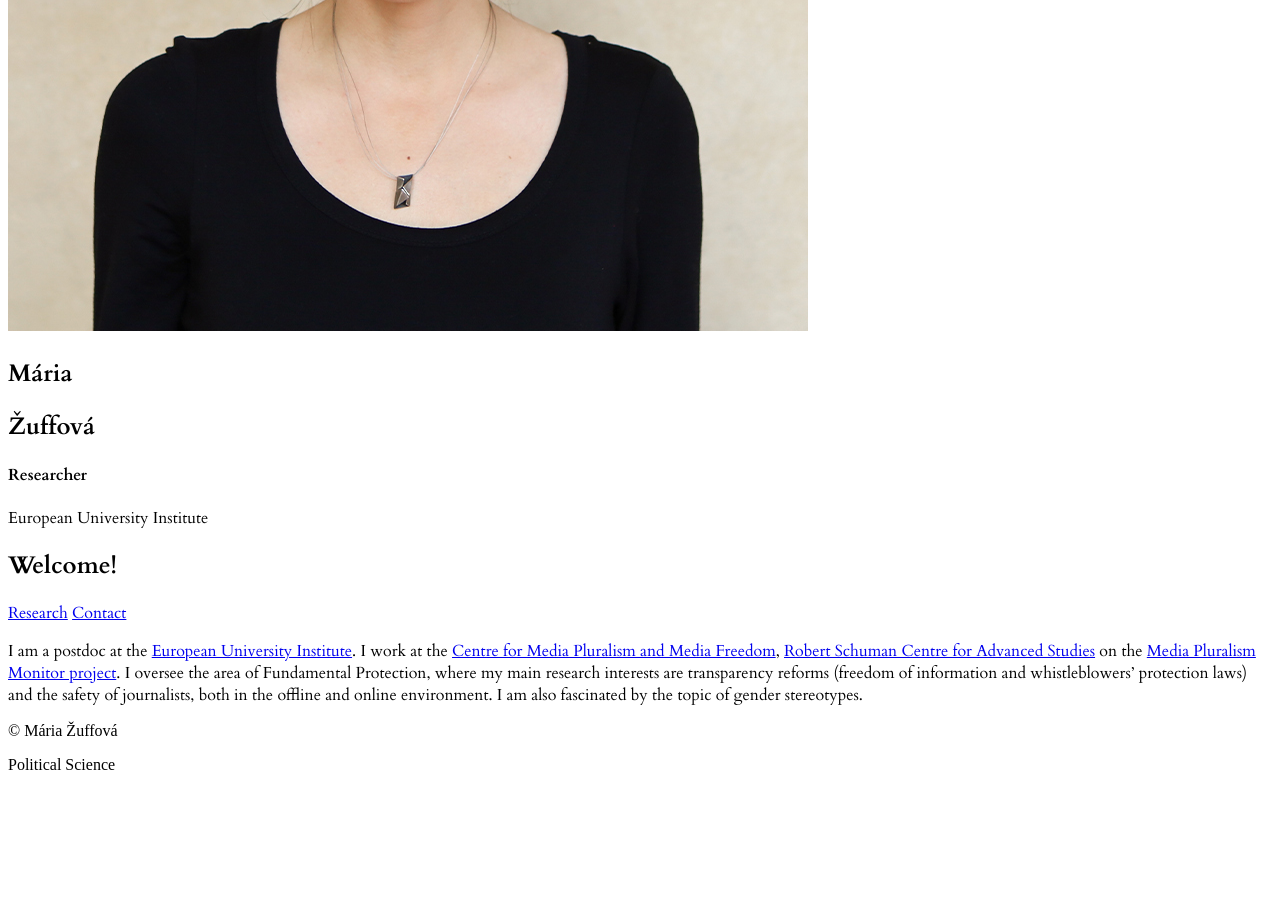
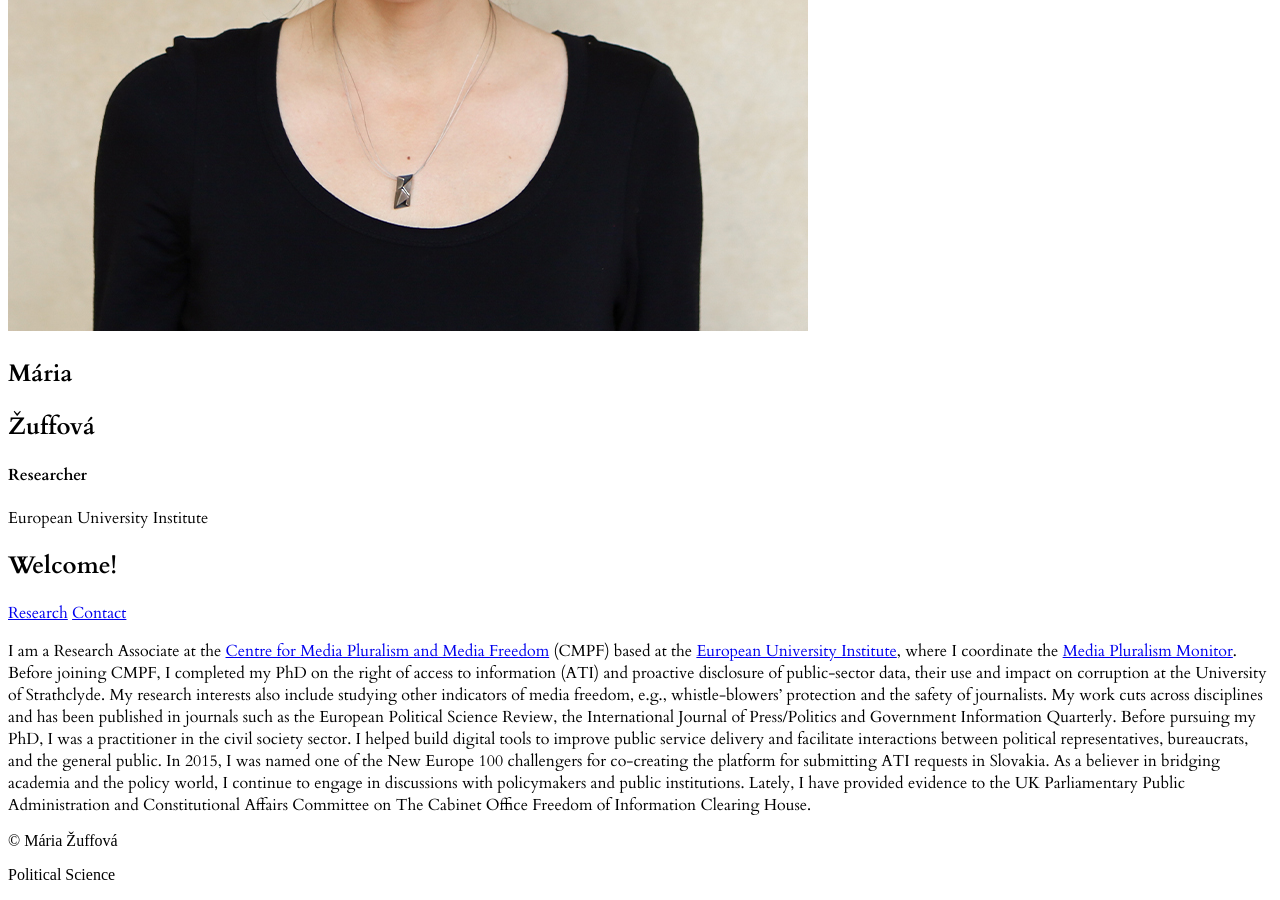
Before and after one commit to mariazuffova/jekyll-profile-site, a Jekyll site: the page built from index.md, in a window 1280 px wide and 900 px high, scrolled down 641 px. Built offline with Jekyll 4.4.1, drawn with Linux system fonts in a browser that asks for light colours; a script that is not in the unit is left out; before the commit the page ends 1431 px from its top, so only the background shows below that.

Commit message:
Update Home page “home-content”

```diff
--- a/_data/home.yml
+++ b/_data/home.yml
@@ -1,14 +1,19 @@
 greeting: Welcome!
-teaser: I am a postdoc at the [European University
-  Institute](https://www.eui.eu). I work at the [Centre for Media Pluralism and
-  Media Freedom](https://cmpf.eui.eu), [Robert Schuman Centre for Advanced
-  Studies](https://www.eui.eu/DepartmentsAndCentres/RobertSchumanCentre) on the
-  [Media Pluralism Monitor
-  project](https://cmpf.eui.eu/media-pluralism-monitor/mpm-2020/). I oversee the
-  area of Fundamental Protection, where my main research interests are
-  transparency reforms (freedom of information and whistleblowers' protection
-  laws) and the safety of journalists, both in the offline and online
-  environment. I am also fascinated by the topic of gender stereotypes.
+teaser: >-
+  I am a Research Associate at the [Centre for Media Pluralism and Media
+  Freedom](https://cmpf.eui.eu) (CMPF) based at the [European University
+  Institute](https://www.eui.eu), where I coordinate the [Media Pluralism
+  Monitor](https://cmpf.eui.eu/media-pluralism-monitor/mpm-2020/). Before
+  joining CMPF, I completed my PhD on the right of access to information (ATI)
+  and proactive disclosure of public-sector data, their use and impact on
+  corruption at the University of Strathclyde. My research interests also
+  include studying other indicators of media freedom, e.g., whistle-blowers’
+  protection and the safety of journalists. My work cuts across disciplines and
+  has been published in journals such as the European Political Science Review,
+  the International Journal of Press/Politics and Government Information
+  Quarterly.
+
+  Before pursuing my PhD, I was a practitioner in the civil society sector. I helped build digital tools to improve public service delivery and facilitate interactions between political representatives, bureaucrats, and the general public. In 2015, I was named one of the New Europe 100 challengers for co-creating the platform for submitting ATI requests in Slovakia. As a believer in bridging academia and the policy world, I continue to engage in discussions with policymakers and public institutions. Lately, I have provided evidence to the UK Parliamentary Public Administration and Constitutional Affairs Committee on The Cabinet Office Freedom of Information Clearing House.
 buttons:
   primary:
     text: Research
```
